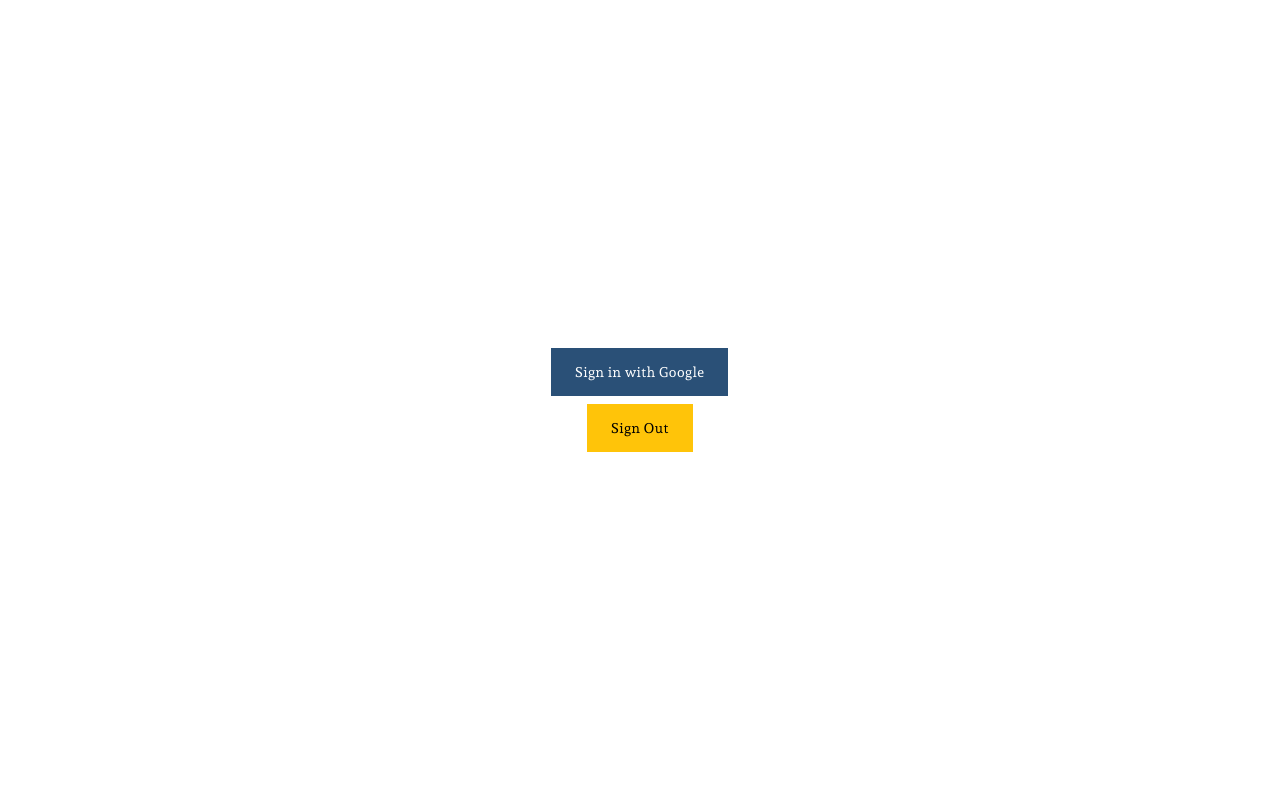
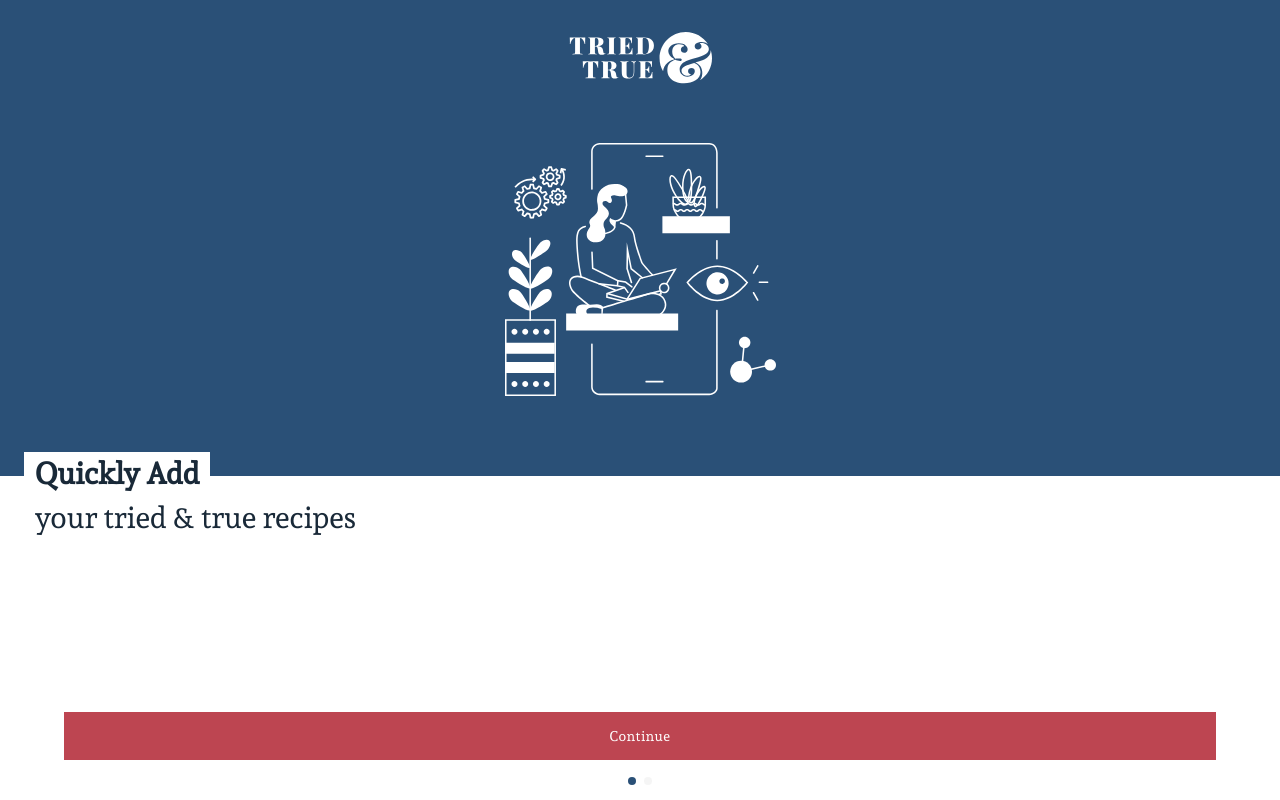
Before and after one commit to nickwang0808/TriedAndTrue, a React (Create React App) app in the folder client/: page / in a window 1280 px wide. Built offline with nearby package versions, Linux system fonts and the light colour scheme; no server answers; a web font is replaced by a local one.

Commit message:
onboarding ui done

```diff
--- a/client/src/pages/auth/AuthChecker.tsx
+++ b/client/src/pages/auth/AuthChecker.tsx
@@ -9,6 +9,7 @@ import {
   GetProfileQueryVariables,
 } from "../../generated/graphql";
 import { GET_PROFILE } from "../../gql/query/getProfile.graphql";
+import OnBoarding from "../onBoarding/OnBoarding";
 
 interface IProps {
   children: React.ReactNode;
@@ -56,6 +57,10 @@ export default function AuthChecker({ children }: IProps) {
 
   // console.log("auth render");
 
+  if (true) {
+    return <OnBoarding />;
+  }
+
   if (!isAuthed) {
     return (
       <StyledDiv>
--- /dev/null
+++ b/client/src/pages/onBoarding/OnBoarding.tsx
@@ -0,0 +1,38 @@
+import { IonContent, IonPage, IonSlide, IonSlides } from "@ionic/react";
+import React from "react";
+import slideOneGraphic from "../../assets/svg/slideOneGraphic.svg";
+import SlideOne from "./SlideBase";
+
+const slideOpts = {
+  initialSlide: 0,
+  speed: 400,
+};
+
+export default function OnBoarding() {
+  return (
+    <IonPage>
+      <IonContent>
+        <IonSlides pager={true} options={slideOpts}>
+          <IonSlide>
+            <SlideOne
+              title="Quickly Add"
+              subTitle="your tried & true recipes"
+              graphic={slideOneGraphic}
+              buttonText="Continue"
+              buttonAction={() => {}}
+            />
+          </IonSlide>
+          <IonSlide>
+            <SlideOne
+              title="We'll Create"
+              subTitle="your next meal plan and shopping list"
+              graphic={slideOneGraphic}
+              buttonText="Let's do it!"
+              buttonAction={() => {}}
+            />
+          </IonSlide>
+        </IonSlides>
+      </IonContent>
+    </IonPage>
+  );
+}
--- /dev/null
+++ b/client/src/pages/onBoarding/SlideBase.tsx
@@ -0,0 +1,93 @@
+import styled from "@emotion/styled";
+import { IonButton } from "@ionic/react";
+import React from "react";
+import onBoardLogo from "../../assets/svg/onboardLogo.svg";
+
+interface IProps {
+  title: string;
+  subTitle: string;
+  buttonText: string;
+  buttonAction: () => void;
+  graphic: string;
+}
+
+export default function SlideOne({
+  title,
+  subTitle,
+  buttonText,
+  buttonAction,
+  graphic,
+}: IProps) {
+  return (
+    <Container>
+      <BlueBox>
+        <img src={onBoardLogo} />
+        <img src={graphic} />
+      </BlueBox>
+      <WhiteBox>
+        <StyledTextBox>
+          <h2>{title}</h2>
+          <h3>{subTitle}</h3>
+        </StyledTextBox>
+      </WhiteBox>
+      <IonButton color="secondary" onClick={buttonAction}>
+        {buttonText}
+      </IonButton>
+    </Container>
+  );
+}
+
+const Container = styled.div`
+  display: flex;
+  flex-direction: column;
+  height: 100%;
+  width: 100%;
+  padding-bottom: 40px;
+
+  ion-button {
+    margin: 0 64px;
+  }
+`;
+
+const BlueBox = styled.div`
+  background-color: var(--ion-color-primary);
+  height: 476px;
+  width: 100%;
+  display: flex;
+  flex-direction: column;
+  justify-content: space-between;
+  align-items: center;
+
+  padding: 31.52px 0 79.85px 0;
+`;
+
+const WhiteBox = styled.div`
+  background-color: white;
+  flex-grow: 1;
+`;
+
+const StyledTextBox = styled.div`
+  display: flex;
+  flex-direction: column;
+  align-items: flex-start;
+  padding-left: 24px;
+  margin-top: -24px;
+
+  & > h2,
+  & > h3 {
+    font-size: 30px;
+    line-height: 37.5px;
+    margin: 0;
+    padding: 3px 11px;
+    text-align: left;
+    max-width: 80%;
+  }
+
+  & > h2 {
+    background-color: white;
+    font-weight: 700;
+  }
+  & > h3 {
+    font-weight: 400;
+  }
+`;
--- a/client/src/style.scss
+++ b/client/src/style.scss
@@ -142,6 +142,10 @@ ion-checkbox {
   --border-color: var(--ion-color-secondary);
 }
 
+ion-slides {
+  height: 100%;
+}
+
 @font-face {
   font-family: "OpenSansBold";
   font-style: normal;
```
Also changed, not shown: client/src/assets/svg/onboardLogo.svg (added), client/src/assets/svg/slideOneGraphic.svg (added).
